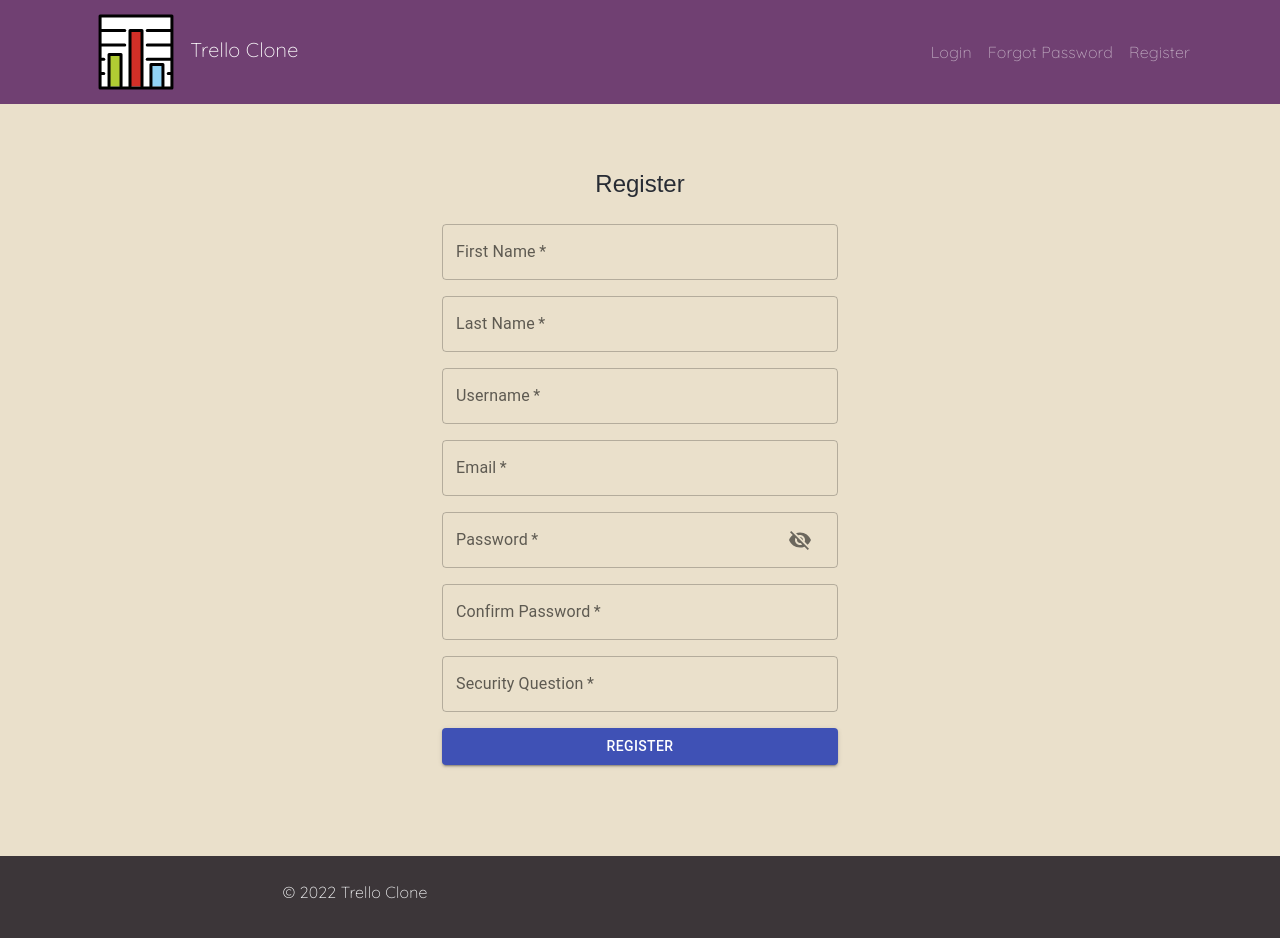
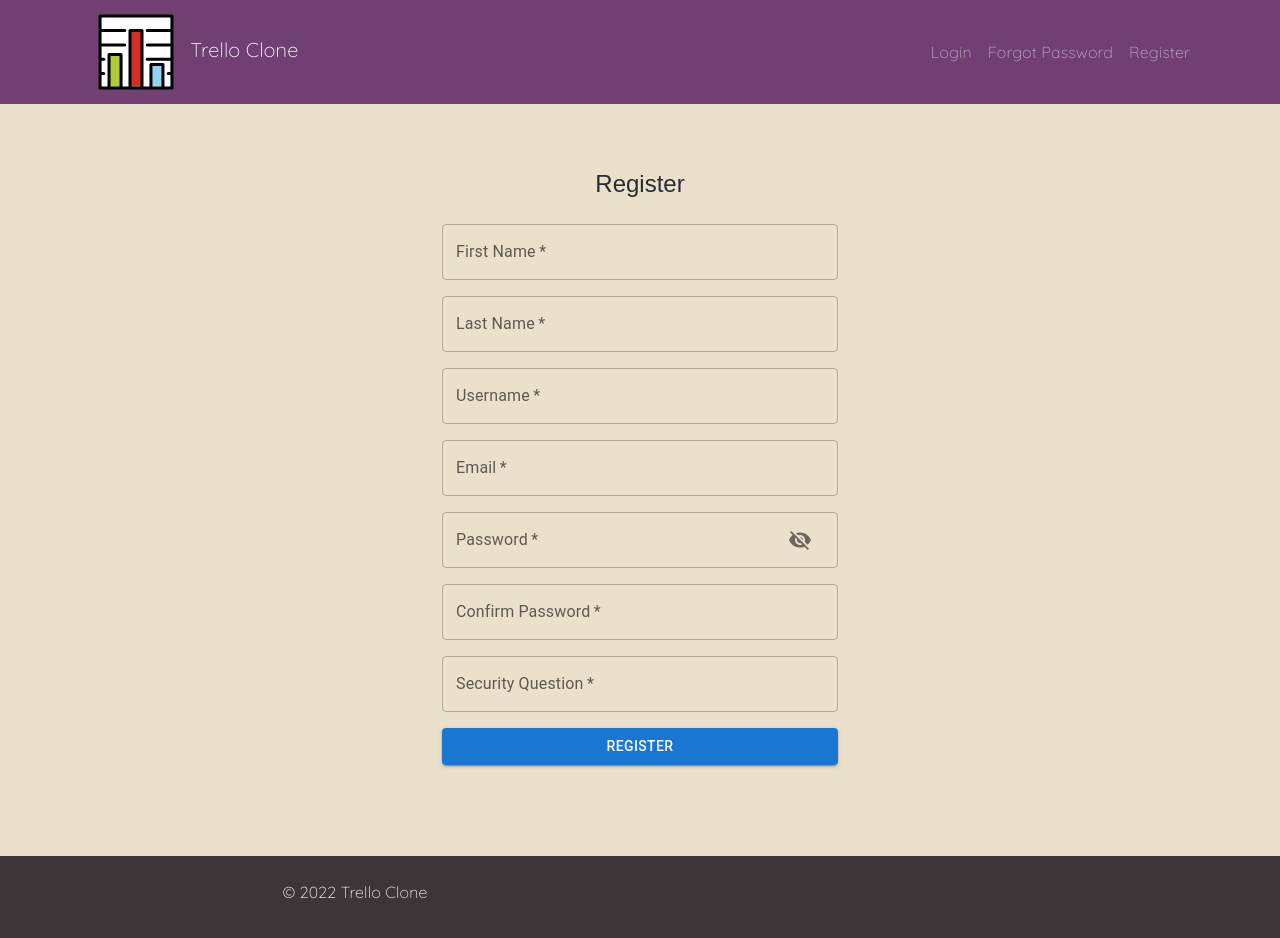
Before and after one commit to Himel-Nath/TrelloClone, a React (Create React App) app in the folder frontend/: page /register in a window 1280 px wide. Shown: the top 938 px of the page. Built offline with nearby package versions, Linux system fonts and the light colour scheme; a web font is replaced by a local one.

Commit message:
added custom button style

```diff
--- a/frontend/src/components/RegisterForm.js
+++ b/frontend/src/components/RegisterForm.js
@@ -11,8 +11,19 @@ import { InputAdornment, IconButton } from "@material-ui/core";
 import Visibility from "@material-ui/icons/Visibility";
 import VisibilityOff from "@material-ui/icons/VisibilityOff";
 import Tooltip from '@mui/material/Tooltip';
+import { withStyles } from '@material-ui/core';
 
 const theme = createTheme()
+
+const StyledButton = withStyles({
+    root: {
+      backgroundColor: '#1976d2',
+      color: '#fff',
+      '&:hover': {
+        backgroundColor: '#1864c4',
+        color: '#fff',
+    },
+  }})(Button);
 
 function RegisterForm(props){
 
@@ -224,15 +235,14 @@ function RegisterForm(props){
 
 
                             <Grid item xs={12}>
-                                <Button
+                                <StyledButton
                                     type="submit"
                                     fullWidth
                                     variant="contained"
-                                    color="primary"
                                     sx={{ mt: 3, mb: 2 }}
                                 >
                                     Register
-                                </Button>
+                                </StyledButton>
                             </Grid>
                         </Grid>
                     </Box>
```
